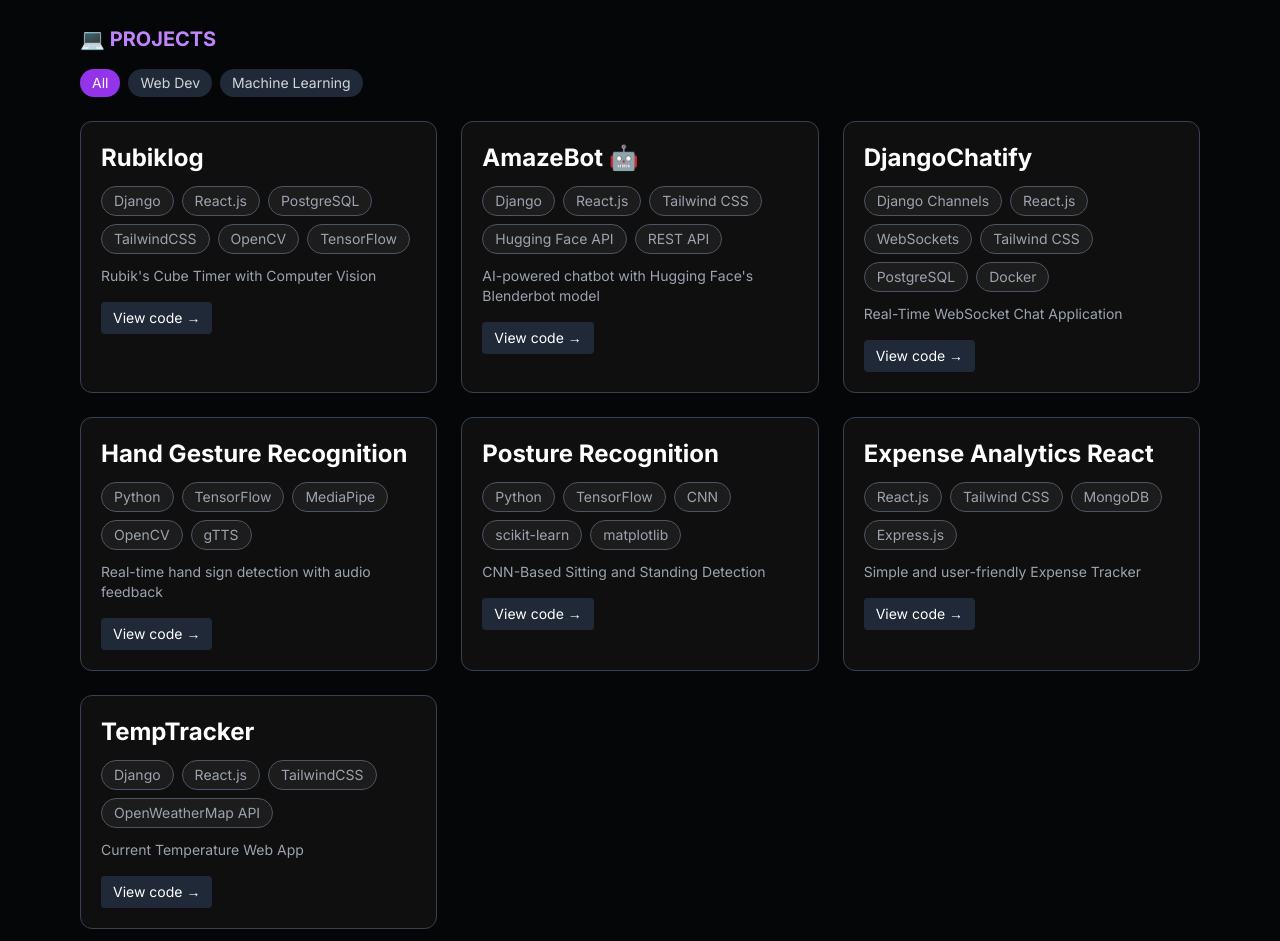
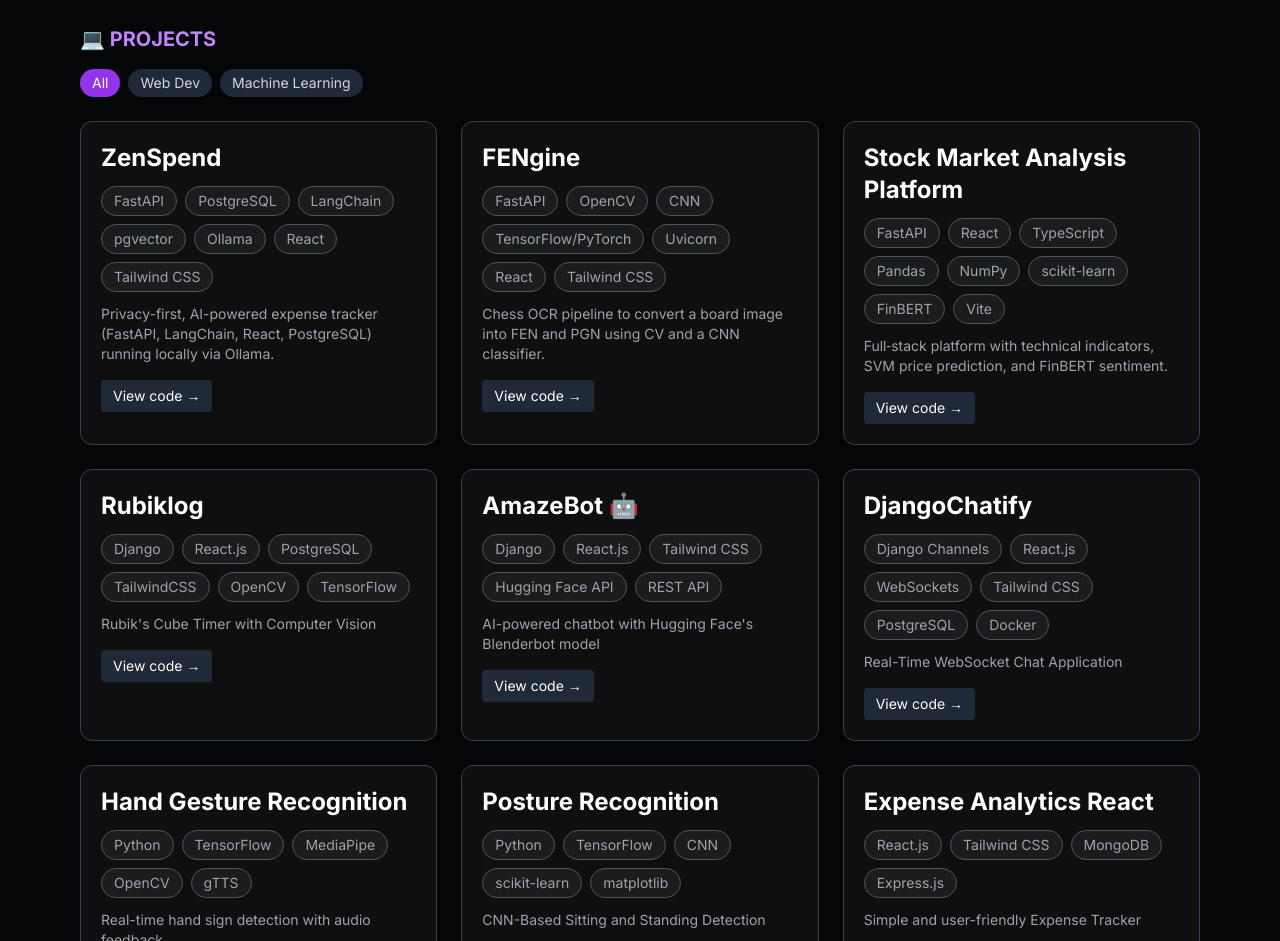
Before and after one commit to shreyuu/Portfolio, a React (Create React App) app: page / in a window 1280 px wide. Shown: the part 1680-2621 px from the top of the page. Built offline with nearby package versions, Linux system fonts and the light colour scheme.

Commit message:
feat: Add detailed project descriptions and new projects to the Projects section

```diff
--- a/src/components/ProjectDetails.jsx
+++ b/src/components/ProjectDetails.jsx
@@ -8,6 +8,42 @@
     // Extended project details based on the title
     const getExtendedDetails = () => {
         switch (project.title) {
+            case 'ZenSpend':
+                return {
+                    fullDescription: "ZenSpend is a privacy-first, AI-powered expense tracker. It parses natural language (via Ollama + LangChain) into structured expense entries, stores them in PostgreSQL with pgvector for semantic memory, and provides a React + Tailwind UI.",
+                    features: [
+                        "Natural language logging powered by a local LLM (Ollama)",
+                        "FastAPI backend with API-first architecture",
+                        "PostgreSQL + pgvector for embeddings and memory",
+                        "React frontend with Tailwind UI and visual breakdowns",
+                        "PWA-ready for mobile install",
+                    ],
+                    challenges: "Ensuring robust LLM parsing and maintaining privacy with fully local inference. Addressed via prompt design, schema validation (Pydantic), and fallback parsing."
+                };
+            case 'FENgine':
+                return {
+                    fullDescription: "FENgine converts a chessboard image into FEN and PGN. It detects the board with OpenCV, classifies each square with a CNN, maps to algebraic notation, and generates FEN/PGN via python-chess.",
+                    features: [
+                        "Board detection and perspective warp (OpenCV)",
+                        "64-cell slicing and CNN-based piece classification",
+                        "Algebraic coordinate mapping to build positions",
+                        "FEN and PGN generation with python-chess",
+                        "Interactive review UI (grid overlay and corrections)"
+                    ],
+                    challenges: "Handling real-world image variance (lighting, rotation, occlusions). Mitigated with augmentation and careful preprocessing."
+                };
+            case 'Stock Market Analysis Platform':
+                return {
+                    fullDescription: "A full-stack stock analysis app combining technical indicators, ML-based price prediction (SVM), and FinBERT sentiment, with a React + TypeScript dashboard.",
+                    features: [
+                        "Real-time and historical price data visualization",
+                        "Technical indicators: SMA, EMA, RSI, MACD, Bollinger Bands",
+                        "SVM-based predictive modeling",
+                        "FinBERT for financial sentiment analysis",
+                        "FastAPI backend with typed endpoints"
+                    ],
+                    challenges: "Synchronizing multi-source data and ensuring performant computations. Solved via caching layers and async endpoints."
+                };
             case 'AmazeBot 🤖':
                 return {
                     fullDescription: "AmazeBot is an AI-powered chatbot built with Django (Backend), React.js (Frontend), and Tailwind CSS. It leverages Hugging Face's Blenderbot model to provide intelligent and engaging conversations.",
--- a/src/components/Projects.jsx
+++ b/src/components/Projects.jsx
@@ -11,6 +11,27 @@
   const { ref, isInView, fadeInUp, staggerContainer } = useAnimations();
 
   const projects = [
+    {
+      title: 'ZenSpend',
+      description: 'Privacy-first, AI-powered expense tracker (FastAPI, LangChain, React, PostgreSQL) running locally via Ollama.',
+      technologies: ['FastAPI', 'PostgreSQL', 'LangChain', 'pgvector', 'Ollama', 'React', 'Tailwind CSS'],
+      link: 'https://github.com/shreyuu/ZenSpend',
+      category: 'web',
+    },
+    {
+      title: 'FENgine',
+      description: 'Chess OCR pipeline to convert a board image into FEN and PGN using CV and a CNN classifier.',
+      technologies: ['FastAPI', 'OpenCV', 'CNN', 'TensorFlow/PyTorch', 'Uvicorn', 'React', 'Tailwind CSS'],
+      link: 'https://github.com/shreyuu/FENgine',
+      category: 'ml',
+    },
+    {
+      title: 'Stock Market Analysis Platform',
+      description: 'Full‑stack platform with technical indicators, SVM price prediction, and FinBERT sentiment.',
+      technologies: ['FastAPI', 'React', 'TypeScript', 'Pandas', 'NumPy', 'scikit-learn', 'FinBERT', 'Vite'],
+      link: 'https://github.com/shreyuu/FinCastAI',
+      category: 'ml',
+    },
     {
       title: 'Rubiklog',
       description: "Rubik's Cube Timer with Computer Vision",
```
